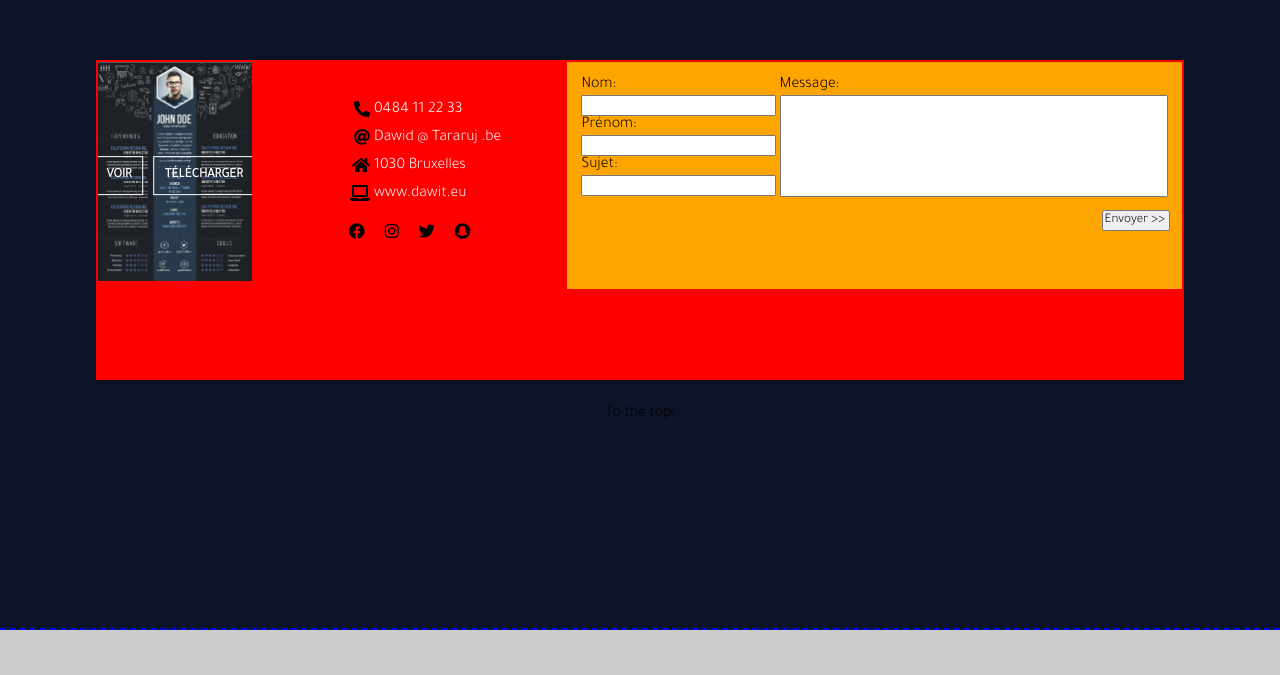
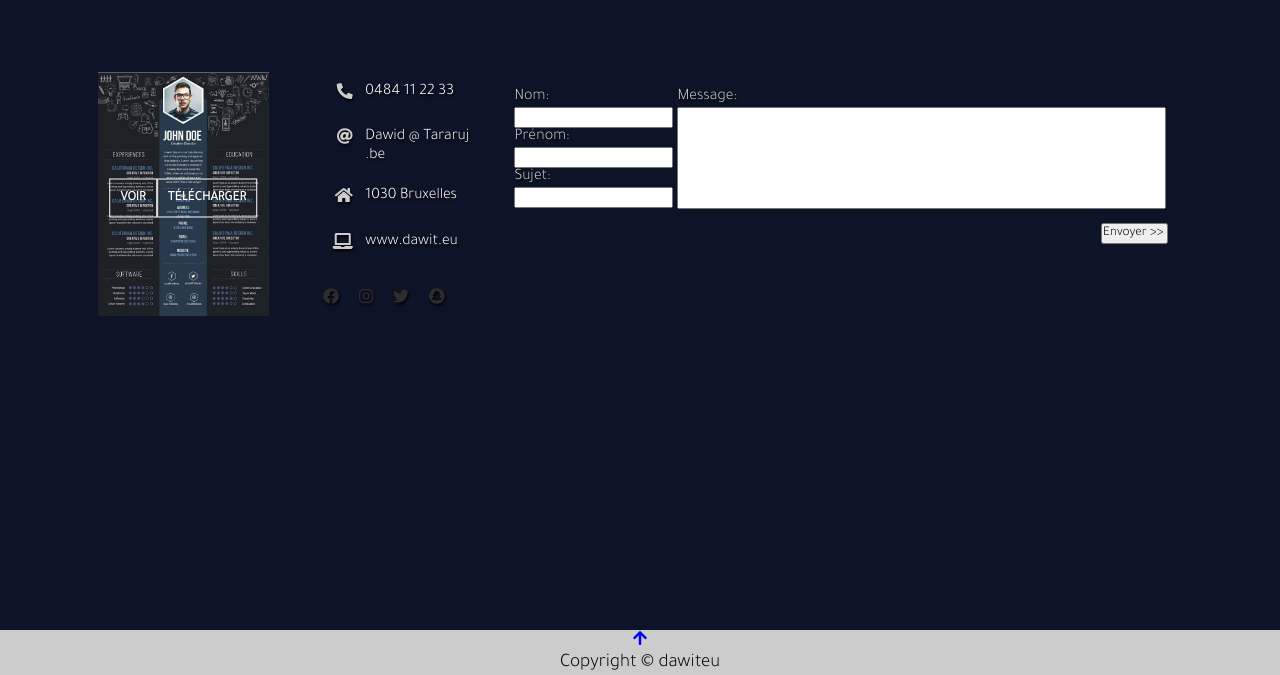
Before and after one commit to dawiteu/react-portfolio-16, a React (Create React App) app: page /contact in a window 1280 px wide. Shown: the part 970-1645 px from the top of the page. Before the commit the page ends 1600 px from the top, so only its background shows below. Built offline with nearby package versions, Linux system fonts and the light colour scheme.

Commit message:
plus ou moins fin

```diff
--- a/src/App.js
+++ b/src/App.js
@@ -10,11 +10,19 @@ import Navigation from './components/Navigation';
 import About from './pages/About';
 import Skills from './pages/Skills';
 import Portfolio from './pages/Portfolio';
-import Smedia from './pages/Smedia';
+import Footer from './components/Footer';
 import Contact from './pages/Contact';
 
 const App = () => {
 
+  const footer = () => {
+
+    return (
+      <footer>
+          Copyright &copy; dawit.eu
+      </footer>
+    );
+  }
   const compIndex = () =>{
       return (
         <Fragment>
@@ -40,6 +48,7 @@ const App = () => {
             <Route exact path="/contact" component={Contact} />
         </Switch>
       </Router>
+      <Footer />
     </Fragment>
   );
 };
--- /dev/null
+++ b/src/components/Footer.js
@@ -0,0 +1,20 @@
+import React from 'react';
+var Scroll = require('react-scroll');
+var scroll = Scroll.animateScroll;
+
+
+const Footer = () => {
+
+    const scrollToTop = () => {
+        scroll.scrollToTop();
+    }
+
+    return (
+        <footer>
+            <a onClick={scrollToTop} className="totop"><i className="fas fa-arrow-up"></i></a>
+            <p>Copyright &copy; dawiteu</p>
+        </footer>
+    );
+};
+
+export default Footer;
--- a/src/pages/Contact.js
+++ b/src/pages/Contact.js
@@ -69,7 +69,7 @@ const Contact = () => {
 
                                     <div className="col f-4">
                                         <label for="message">Message:</label>
-                                        <textarea col="200%"></textarea>
+                                        <textarea></textarea>
                                     </div>
 
                                 </div>
@@ -80,7 +80,6 @@ const Contact = () => {
                         </div>
                     </div>
                 </div>
-            <a onClick={scrollToTop}>To the top!</a>
         </section>
     );
 };
--- a/src/sass/_mixed.scss
+++ b/src/sass/_mixed.scss
@@ -24,7 +24,7 @@ section.content{
     display:flex;
     align-items: center;
     justify-content: center;
-    border-bottom:2px dashed blue;
+    // border-bottom:2px dashed blue;
     @media screen and (max-width: 950px){ min-height:120vh; }
     &#contact{
         background-color: #0E1428;
@@ -34,7 +34,7 @@ section.content{
         width:85%;
         min-height:40vh;
         display:flex;
-        background-color: red;
+        // background-color: red;
         flex-direction: column;
         margin:2%;
     }
--- a/src/sass/_modules/_contact.scss
+++ b/src/sass/_modules/_contact.scss
@@ -1,21 +1,71 @@
 #contact{
+    color:#ccc;
+    text-shadow:1px 2px 3px #000;
     div.cont{
         div.row{
-            // border:2px dashed pink;
             display:flex;
             flex-wrap: nowrap;
+            div.project{
+                width:auto;
+                max-height:500px;
+                position:relative;
+                overflow: hidden;
+                .desc{
+                    width:70%;
+                    position:absolute;
+                    z-index:2;
+                    top:50%;
+                    left:50%;
+                    transform: translate(-50%,-50%);
+                    text-align:center;
+                    text-shadow:1px 1px 3px #000;
+                    display:flex;
+                    justify-content: center;
+
+                    button{
+                        padding:10px;
+                        background: none;
+                        border:1px solid white;
+                        color:white;
+                        text-transform: uppercase;
+                        font-weight: bold;
+                        &:hover{
+                            background-color: #ccc;
+                            text-shadow:1px 2px 4px #000;
+                        }
+                    }
+                }
+
+                img{
+                    width:100%;
+                    max-width:100%;
+                    height:100%;
+                    transition: all .5s;
+                    z-index:1;
+                }
+                &:hover{
+                    img{
+                        filter: blur(1px);
+                    }
+                    .desc{
+                        button{
+                            cursor:pointer;
+                        }
+                    }
+                }
+            }
             .col{
                 width:100%;
                 margin:2px;
                 &.f-col{ display:flex; flex-direction: column; }
-                &.f-1{
-                    flex:1;
-                }
+                &.f-1{ flex:1;   }
                 &.f-2{
-                    flex:2;
-                    align-self: center;
+                    flex:1.3;
                     .row{
+                        padding:2%;
+                        // background-color: pink;
                         .col{
+                            padding:2%;
                             &:not(:last-child){
                                 width:60%;
                                 text-align: right;
@@ -37,7 +87,7 @@
                                 i{
                                     padding:10px;
                                 }
-                                color: #000;
+                                color: #2d2d2d;
                                 &:hover{ color :lightblue; }
                             }
                         }
@@ -46,8 +96,6 @@
                 }
                 &.f-4{
                     flex:4;
-                    background-color: orange;
-
                     .row{
                         margin:2%;
 
@@ -68,57 +116,6 @@
                         }
                     }
                 }
-                div.project{
-                    width:auto;
-                    max-height:500px;
-                    position:relative;
-                    overflow: hidden;
-                    .desc{
-                        width:70%;
-                        position:absolute;
-                        z-index:2;
-                        top:50%;
-                        left:50%;
-                        transform: translate(-50%,-50%);
-                        text-align:center;
-                        text-shadow:1px 1px 3px #000;
-                        display:flex;
-                        justify-content: center;
-
-                        button{
-                            margin:5%;
-                            padding:10px;
-                            background: none!important;
-                            border:1px solid white;
-                            color:white;
-                            text-transform: uppercase;
-                            font-weight: bold;
-                            &:hover{
-                                background-color: #ccc!important;
-                                text-shadow:1px 2px 4px #000;
-                            }
-                        }
-                    }
-
-                    img{
-                        width:100%;
-                        max-width:100%;
-                        height:100%;
-                        transition: all .5s;
-                        z-index:1;
-                    }
-                    &:hover{
-                        img{
-                            // transform: scale(1.2);
-                            filter: blur(1px);
-                        }
-                        .desc{
-                            button{
-                                cursor:pointer;
-                            }
-                        }
-                    }
-                }
             }
         }
     }
--- /dev/null
+++ b/src/sass/_modules/_footer.scss
@@ -0,0 +1,17 @@
+footer{
+    text-align:center;
+    display:flex;
+    justify-content: center;
+    align-items: center;
+    flex-direction: column;
+    a.totop{
+        color:blue;
+        border-radius:50%;
+        display:block;
+        &:hover{
+            cursor: pointer;
+            color: darkblue;
+        }
+    }
+    min-height:5vh;
+}
--- a/src/sass/_modules/_style.scss
+++ b/src/sass/_modules/_style.scss
@@ -6,24 +6,15 @@
 @import "./skills";
 @import "./portfolio";
 @import "./contact";
-
+@import "./footer";
 body{
     background-color: #ccc;
 }
 
-h1{
    // font-family:'DosisL', sans-serif;
-}
-
-h2{
   //  font-family:'DosisExL', sans-serif;
-}
-
 p{
     font-size:1.2rem;
    // font-family: 'TajawalExL', sans-serif;
 }
-
-span {
     //font-family:'TajawalL', sans-serif;
-}
```
